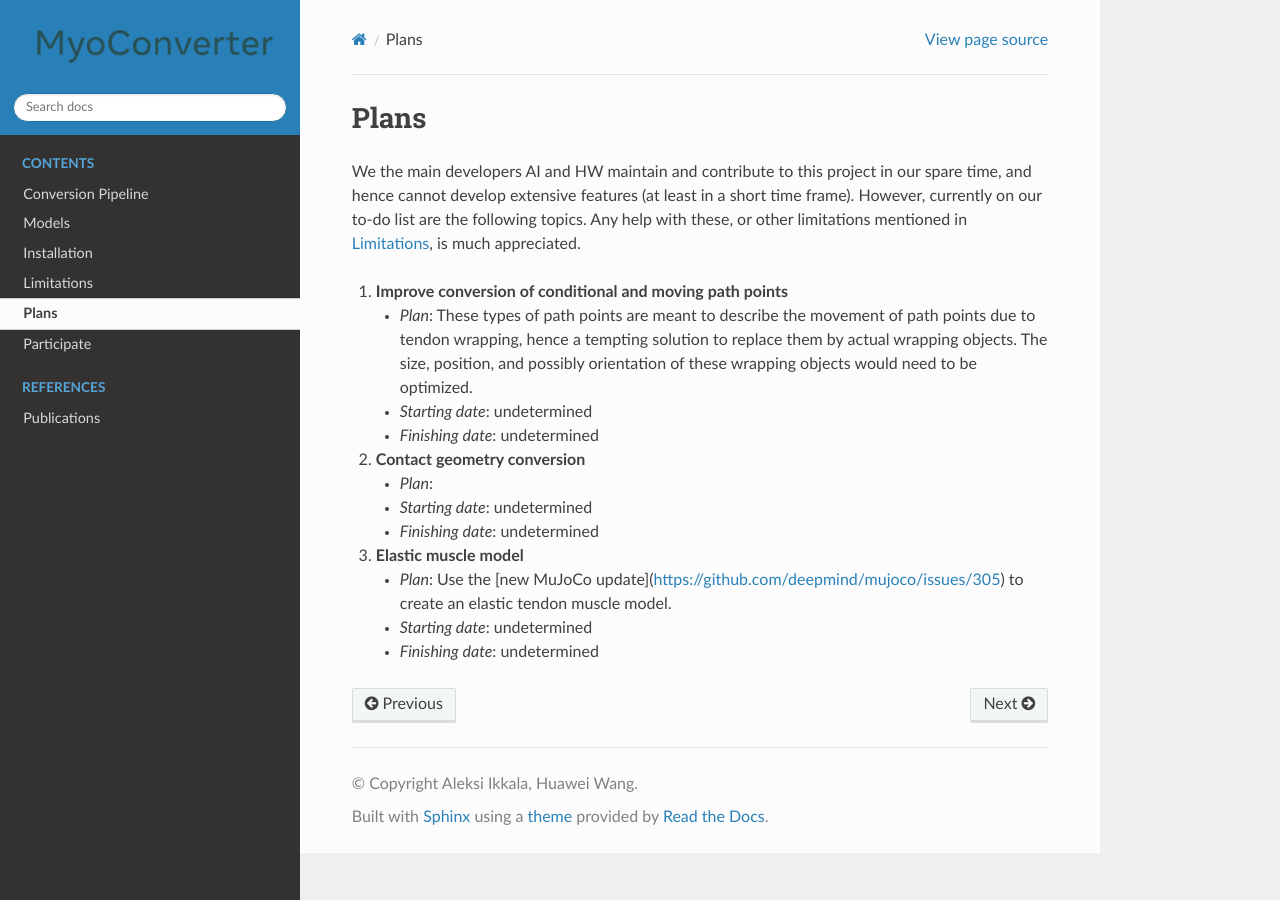
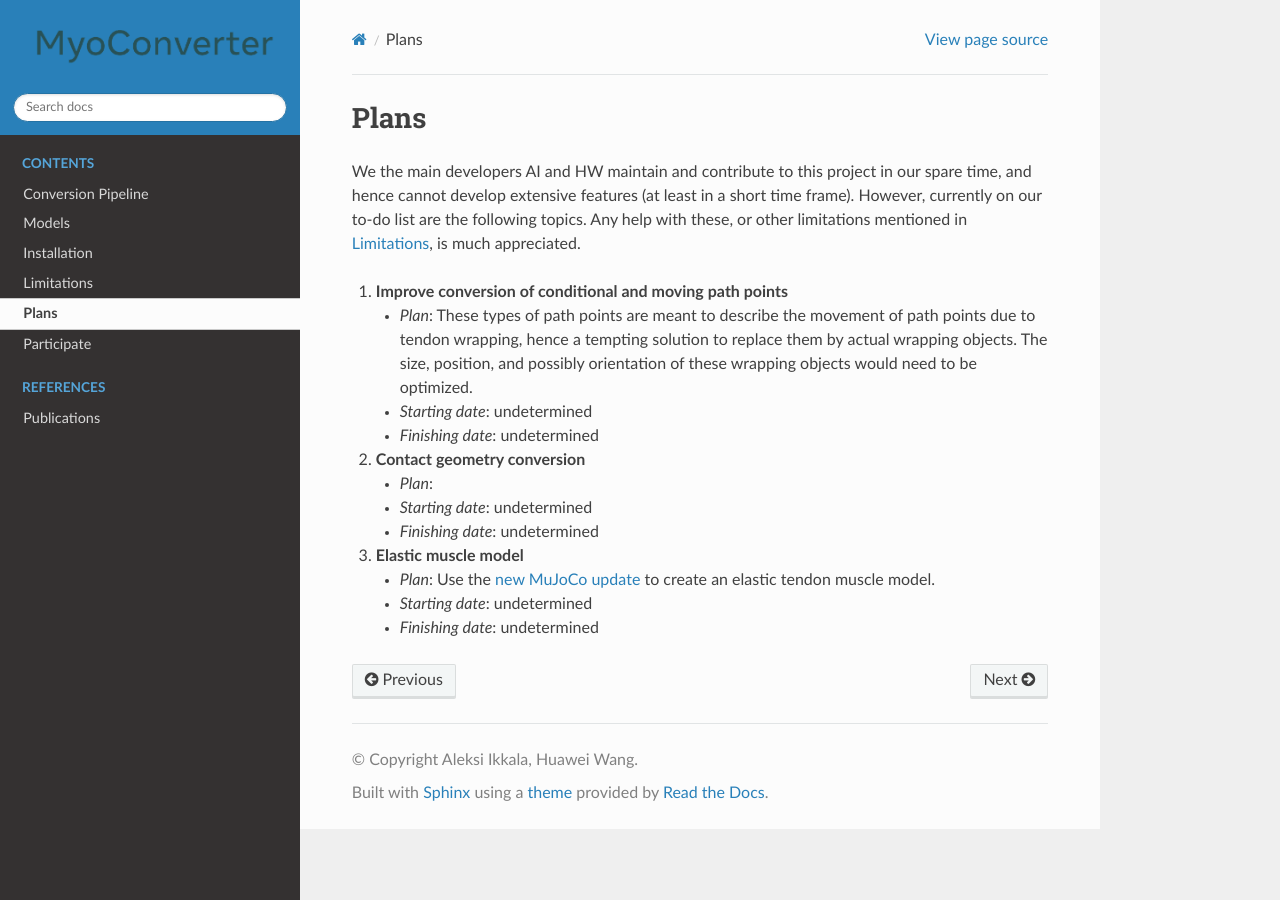
Before and after one commit to MyoHub/myoconverter, a Sphinx documentation site: the page built from docs/source/plans.rst, in a window 1280 px wide. Built offline with Sphinx 7.4.7 and the Read the Docs theme 2.0.0, drawn with Linux system fonts in a browser that asks for light colours.

Commit message:
One more link fix

```diff
--- a/docs/source/plans.rst
+++ b/docs/source/plans.rst
@@ -19,6 +19,6 @@ We the main developers AI and HW maintain and contribute to this project in our
 
 3. **Elastic muscle model**
 
-   - *Plan*: Use the [new MuJoCo update](https://github.com/deepmind/mujoco/issues/305) to create an elastic tendon muscle model.
+   - *Plan*: Use the `new MuJoCo update <https://github.com/deepmind/mujoco/issues/305>`_ to create an elastic tendon muscle model.
    - *Starting date*: undetermined
    - *Finishing date*: undetermined
```
